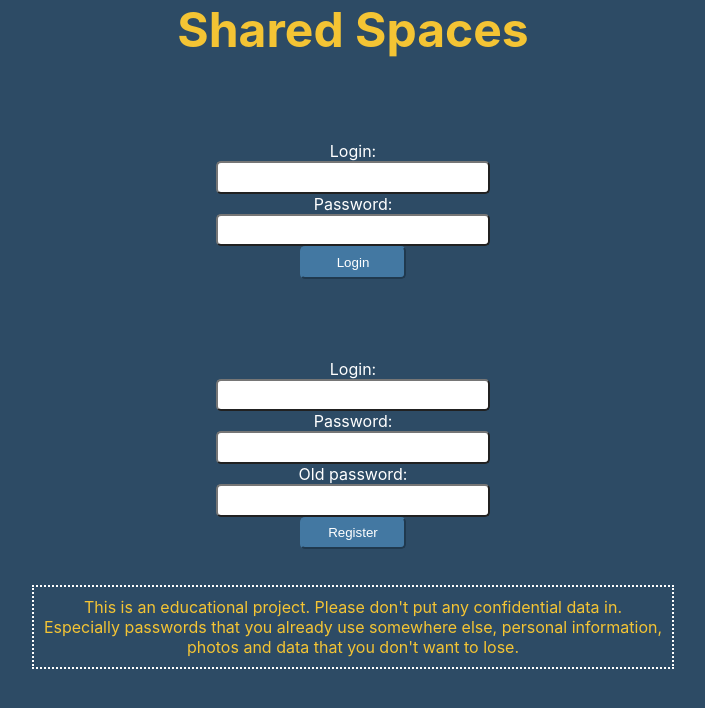
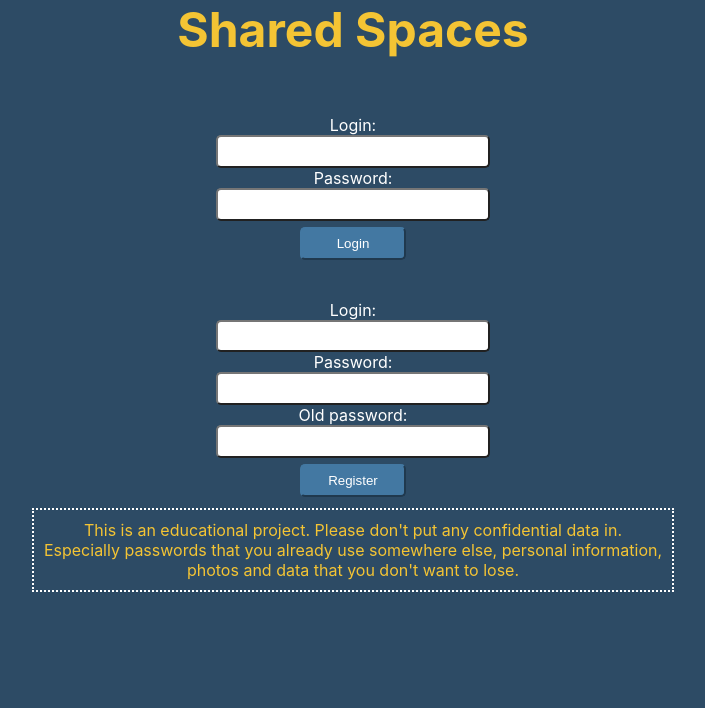
Before and after one commit to tomasz-lipka/shared-spaces-frontend, a React (Create React App) app: page /spaces in a window 1280 px wide. Shown: the top 708 px of the page, without its empty margins (287-992 px from the left). Built offline with nearby package versions, Linux system fonts and the light colour scheme.

Commit message:
formatt auth/ folder

```diff
--- a/src/App.css
+++ b/src/App.css
@@ -192,7 +192,7 @@ textarea {
 
 img {
   border-radius: 10px;
-  border: 1px solid #000;
+  border: 1px solid var(--dark-blue);
   max-height: 20em;
   max-width: 100%;
 }
@@ -212,7 +212,7 @@ img {
 }
 
 .space-tile:hover {
-  background-color: #F4C434;
+  background-color: var(--yellow);
   color: white;
 }
 
@@ -249,7 +249,7 @@ img {
 }
 
 .breadcrumb:hover {
-  color: #F4C434;
+  color: var(--yellow);
   transition: background-color 0.3s, color 0.3s, transform 0.3s;
 }
 
@@ -293,31 +293,29 @@ img {
   width: 20em;
 }
 
-
-
+.disclaimer {
+  color: var(--yellow);
+  border: 2px dotted white;
+  padding: 10px;
+  display: inline-block;
+  margin: 0.7em;
+}
 
 .auth-page {
   text-align: center;
-  background-color: #2D4B65;
+  background-color: var(--dark-blue);
   color: white;
   min-height: 100vh;
 }
 
 .auth-logo-text {
   font-weight: bold;
-  color: #F4C434;
+  color:var(--yellow);
   font-size: 3em;
-}
-
-.disclaimer {
-  color: #F4C434;
-  border: 2px dotted white;
-  padding: 10px;
-  display: inline-block;
 }
 
 .auth-page-msg {
   font-family: monospace;
-  font-size: 2em;
-  color: #9ACC8F;
+  font-size: 1.4em;
+  color:var(--green);
 }
--- a/src/components/auth/Auth.js
+++ b/src/components/auth/Auth.js
@@ -7,13 +7,12 @@ function Auth({ setAuthenticated }) {
   const [msg, setMsg] = useState(Config.blankSymbol);
 
   return (
-    <div className="auth-page">
+    <div className='auth-page'>
       <span className='auth-logo-text'>Shared Spaces</span>
       <p className='auth-page-msg'>{msg}</p>
       <Login setAuthenticated={setAuthenticated} setMsg={setMsg} />
-      <br />{/* <hr /> */}<br /><br /><br />
+      <br/> <br/>
       <Register setMsg={setMsg} />
-      <br />
       <p className='disclaimer'>
         This is an educational project. Please don't put any confidential data in.<br />
         Especially passwords that you already use somewhere else, personal information,<br />
--- a/src/components/auth/Login.js
+++ b/src/components/auth/Login.js
@@ -1,8 +1,8 @@
 import { useState } from 'react';
 import CustomInput from '../CustomInput';
-import { makeRequest } from "../../Helper"
+import { makeRequest } from '../../Helper';
 import Config from '../../Config';
-import { useNavigate } from "react-router-dom";
+import { useNavigate } from 'react-router-dom';
 
 function Login({ setAuthenticated, setMsg }) {
     const [loading, setLoading] = useState(false);
@@ -11,11 +11,11 @@ function Login({ setAuthenticated, setMsg }) {
     const navigate = useNavigate();
 
     async function handleLogin() {
-        setMsg(Config.blankSymbol)
+        setMsg(Config.blankSymbol);
         setLoading(true);
         let requestBody = JSON.stringify({
-            "login": login,
-            "password": pwd
+            'login': login,
+            'password': pwd
         });
         let response = await makeRequest('/login', 'POST', requestBody);
         if (response.ok) {
@@ -25,20 +25,20 @@ function Login({ setAuthenticated, setMsg }) {
             setAuthenticated(true);
             navigate('/spaces');
         } else {
-            setMsg(await response.text())
+            setMsg(await response.text());
         }
-        setLoading(false)
+        setLoading(false);
     };
 
     return (
         <div>
             <CustomInput setValue={setLogin} label={'Login'} type={'text'} />
             <CustomInput setValue={setPwd} label={'Password'} />
-            <button onClick={handleLogin} disabled={loading}>
+            <button className='margin-top' onClick={handleLogin} disabled={loading}>
                 {loading ? 'Logging in...' : 'Login'}
             </button>
         </div>
     );
 }
 
-export default Login
+export default Login;
--- a/src/components/auth/Register.js
+++ b/src/components/auth/Register.js
@@ -1,6 +1,6 @@
 import { useState } from 'react';
 import CustomInput from '../CustomInput';
-import { makeRequest } from "../../Helper"
+import { makeRequest } from '../../Helper';
 import Config from '../../Config';
 
 function Register({ setMsg }) {
@@ -10,23 +10,23 @@ function Register({ setMsg }) {
     const [loading, setLoading] = useState(false);
 
     async function handleRegister() {
-        setMsg(Config.blankSymbol)
-        setLoading(true)
+        setMsg(Config.blankSymbol);
+        setLoading(true);
         let requestBody = JSON.stringify({
-            "login": login,
-            "password": pwd,
-            "confirm-password": confirmPwd
+            'login': login,
+            'password': pwd,
+            'confirm-password': confirmPwd
         });
         let response = await makeRequest('/register', 'POST', requestBody);
         if (response.ok) {
-            setLogin('')
-            setPwd('')
-            setConfirmPwd('')
-            setMsg('User created')
+            setLogin('');
+            setPwd('');
+            setConfirmPwd('');
+            setMsg('User created');
         } else {
-            setMsg(await response.text())
+            setMsg(await response.text());
         }
-        setLoading(false)
+        setLoading(false);
     };
 
     return (
@@ -34,11 +34,11 @@ function Register({ setMsg }) {
             <CustomInput value={login} setValue={setLogin} label={'Login'} type={'text'} />
             <CustomInput value={pwd} setValue={setPwd} label={'Password'} />
             <CustomInput value={confirmPwd} setValue={setConfirmPwd} label={'Old password'} />
-            <button onClick={handleRegister}>
+            <button className='margin-top' onClick={handleRegister}>
                 {loading ? 'Pending...' : 'Register'}
             </button>
         </div>
     );
 }
 
-export default Register
+export default Register;
```
